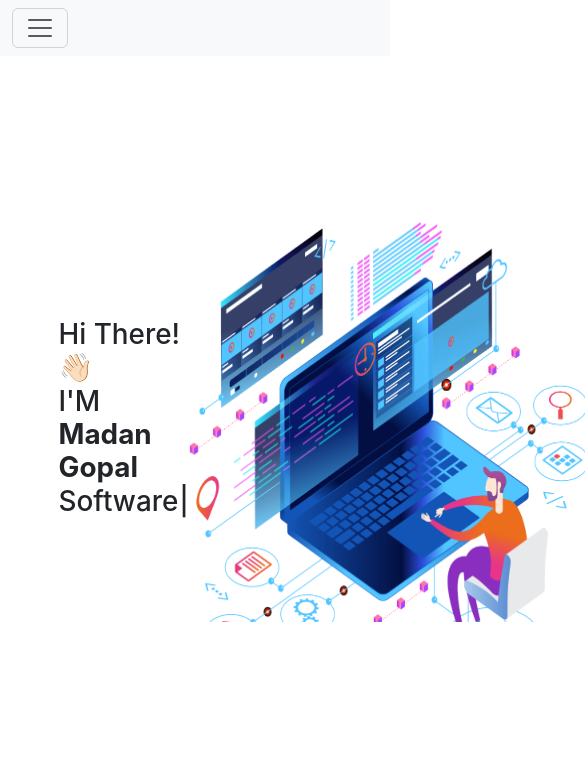
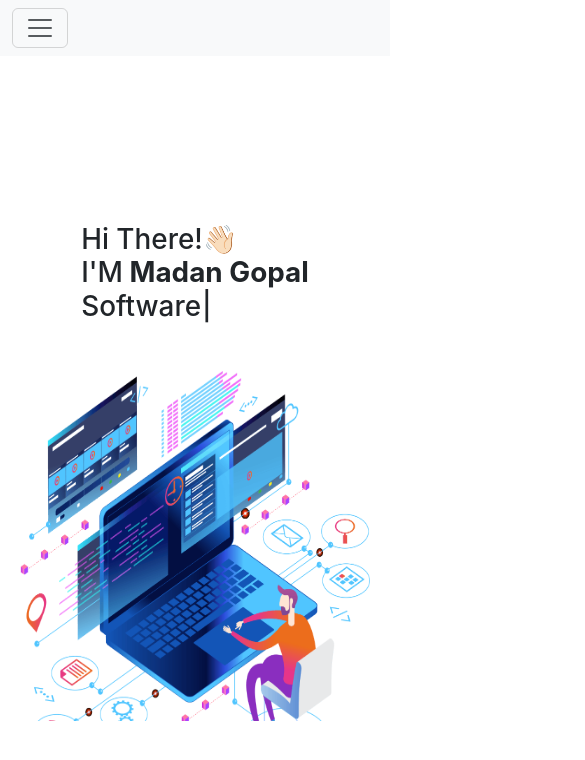
Before and after one commit to mgopal0001/MyPortfolio, a React (Create React App) app: page / in a window 390 px wide. Shown: the top 760 px of the page, 585 px wide, since content can reach past the window. Built offline with nearby package versions, Linux system fonts and the light colour scheme.

Commit message:
Small changes in mobile view

```diff
--- a/src/components/home/style.css
+++ b/src/components/home/style.css
@@ -8,9 +8,23 @@
   width: 70%;
   display: flex;
   justify-content: space-between;
+  height: 100vh;
+}
+@media screen and (max-width: 500px) {
+  .home-con {
+    flex-direction: column;
+    padding-top: 100px;
+    justify-content: center;
+    align-items: center;
+    gap: 40px;
+  }
+  img {
+    width:350px;
+        height:350px;
+  }
 }
 .text-con {
-    display:flex;
-    align-items: center;
-    font-size: 60px;
+  display: flex;
+  align-items: center;
+  font-size: 60px;
 }
```
